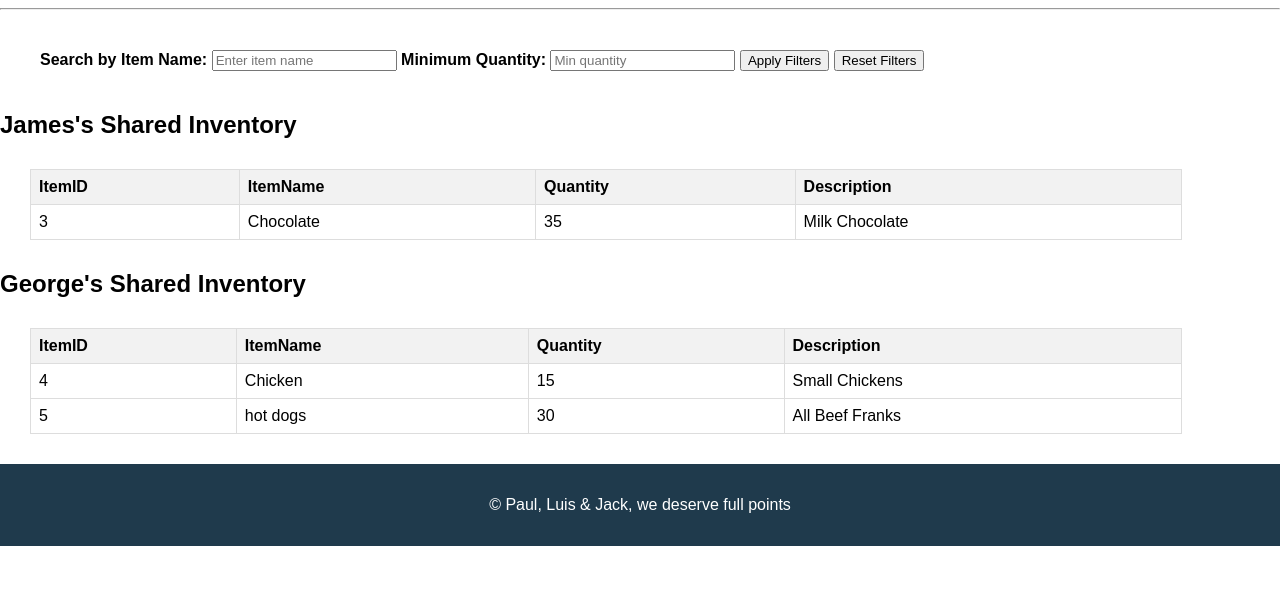
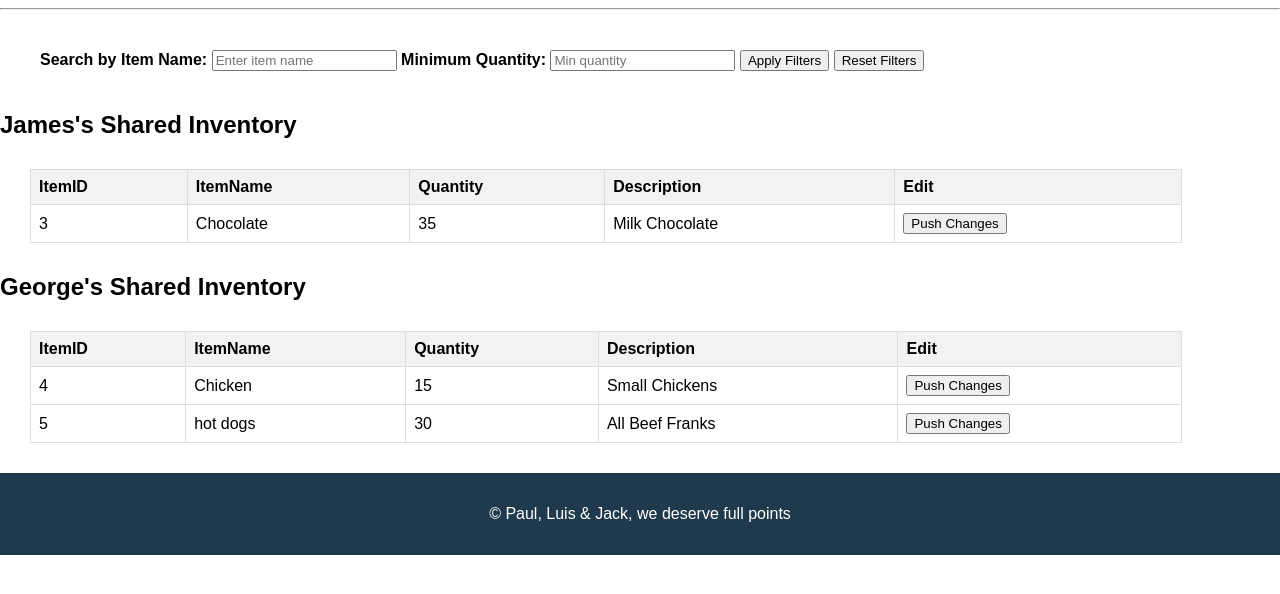
Before and after one commit to popuppk/CSE106Project, a Flask app: page /sharedinv in a window 1280 px wide. Shown: the part 70-664 px from the top of the page. Run offline with Flask 3, Linux system fonts and the light colour scheme; a user stored in the database is signed in.

Commit message:
Added edits to shared inventories

```diff
--- a/main.py
+++ b/main.py
@@ -156,7 +156,7 @@ def home():
 
 @app.route('/index')
 def index():
-    return render_template('index.html')
+    return render_template('index.html', username=current_user.username)
 
 @app.route('/inventory', methods=['GET', 'POST'])
 def inventory():
@@ -171,10 +171,10 @@ def inventory():
             Inventory.quantity >= min_quantity_filter if min_quantity_filter else True
         ).all()
 
-        return render_template('index.html', inventory_items=inventory_items)
+        return render_template('index.html', username=current_user.username, inventory_items=inventory_items)
 
     # If it's a GET request, just render the inventory template
-    return render_template('index.html')
+    return render_template('index.html', username=current_user.username)
 
 @app.route('/sharedinv')
 def shared_inventory():
@@ -262,6 +262,21 @@ def edit_row():
 
     return "Edit Complete"
 
+@app.route('/edit_shared_row', methods=['PUT'])
+def edit_shared_row():
+    data = request.json
+    print(data)
+    entry = Inventory.query.get(int(data[0]))
+
+    entry.itemName = data[1]
+    entry.quantity = int(data[2])
+    entry.description = data[3]
+
+    db.session.commit()
+
+    return "Edit Complete"
+
+
 
 if __name__ == '__main__':
     app.run(debug=True, host="0.0.0.0", port=int(os.environ.get("PORT", 8080)))
--- a/templates/shared_inventory.html
+++ b/templates/shared_inventory.html
@@ -36,7 +36,7 @@
             <button onclick="resetFilters()">Reset Filters</button>
         </div>
         {% for shared_user, shared_inventory in shared_inventories.items() %}
-        <section class="Shared Inventory Table">
+        <section class="Shared Inventory Table" id="inventoryTable">
             <h2>{{ shared_user }}'s Shared Inventory</h2>
             <table>
                 <thead>
@@ -45,15 +45,17 @@
                         <th>ItemName</th>
                         <th>Quantity</th>
                         <th>Description</th>
+                        <th>Edit</th>
                     </tr>
                 </thead>
                 <tbody>
                     {% for item in shared_inventory %}
                     <tr>
                         <td>{{ item.id }}</td>
-                        <td>{{ item.itemName }}</td>
-                        <td>{{ item.quantity }}</td>
-                        <td>{{ item.description }}</td>
+                        <td contenteditable="true">{{ item.itemName }}</td>
+                        <td contenteditable="true">{{ item.quantity }}</td>
+                        <td contenteditable="true">{{ item.description }}</td>
+                        <td><button onclick="editRow(this)">Push Changes</button></td>
                     </tr>
                     {% endfor %}
                 </tbody>
@@ -105,6 +107,21 @@
 			document.getElementById('itemName').value = '';
 			document.getElementById('minQuantity').value = '';
 		}
+
+        function editRow(button) {
+		var row = button.parentNode.parentNode;
+		var cells = row.getElementsByTagName("td");
+
+		var rowData = Array.from(cells).map(cell => cell.innerText);
+
+        fetch('/edit_shared_row', {
+                method: 'PUT',
+                body: JSON.stringify(rowData),
+                headers: {
+                    'Content-Type': 'application/json'
+                }
+            })
+        }
 	</script>
 </body>
 
```
Also changed, not shown: instance/storage.db.
